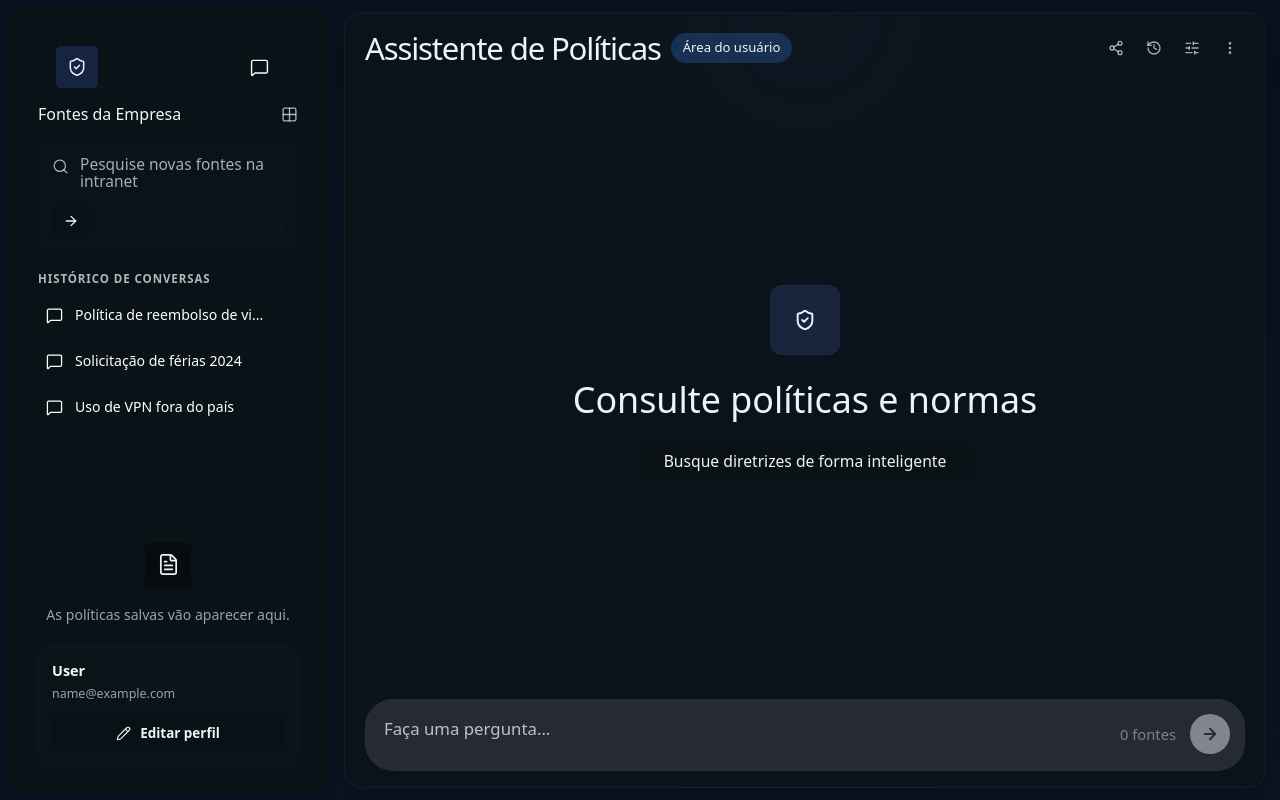
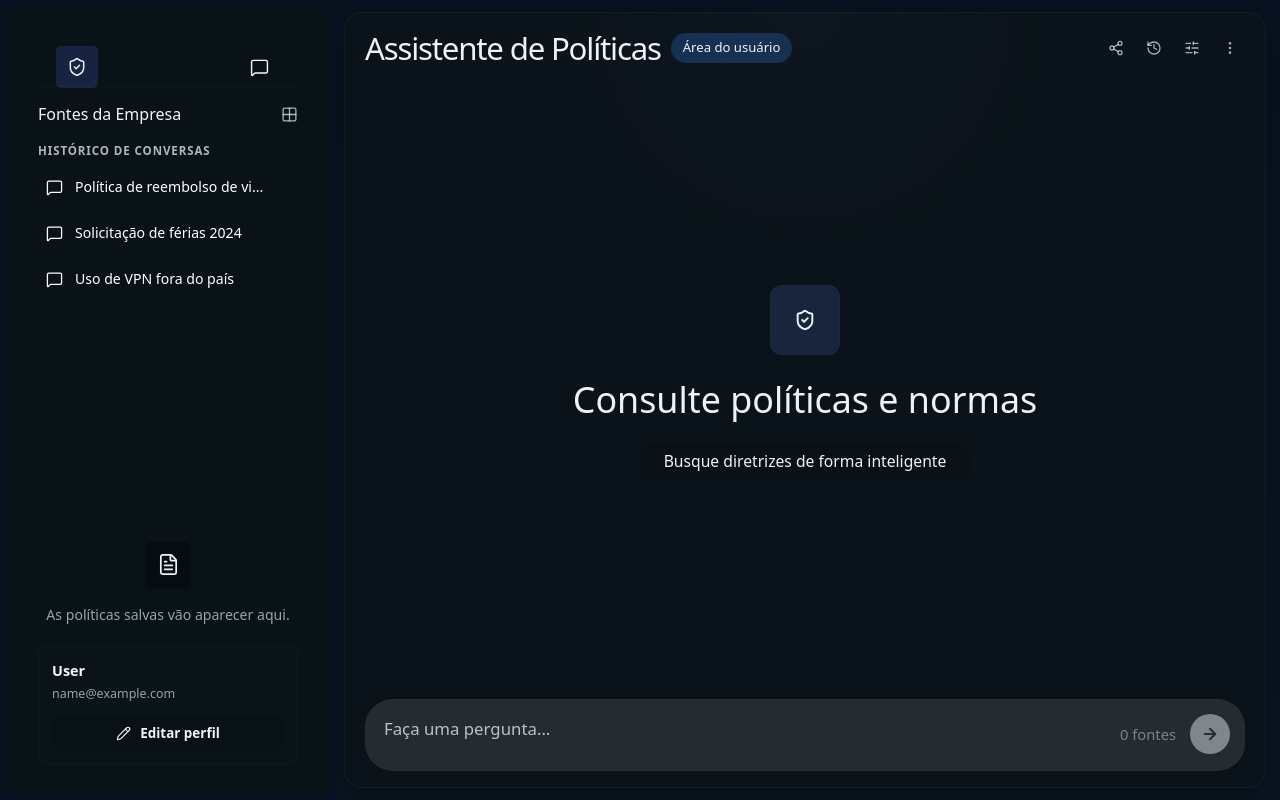
Before and after one commit to bergue-vitor/frontend-politica-chat, a React (Vite) app in the folder main/: page /login in a window 1280 px wide. Both pictures are taken after typing "name@example.com", "Sample123" into the empty fields and a click on the button "Entrar no assistente". Built offline with nearby package versions, Linux system fonts and the light colour scheme.

Commit message:
Excluindo aba na sidebar

```diff
--- a/main/src/pages/Sidebar/Sidebar.tsx
+++ b/main/src/pages/Sidebar/Sidebar.tsx
@@ -1,8 +1,6 @@
 import { useState } from 'react';
 import { NavLink } from 'react-router-dom';
 import {
-  ArrowRight,
-  Bot,
   FileText,
   Grid2X2,
   History,
@@ -10,7 +8,6 @@ import {
   Layers3,
   MessageSquare,
   Pencil,
-  Search,
   ShieldCheck,
   UserCog,
 } from 'lucide-react';
@@ -100,12 +97,8 @@ export default function Sidebar() {
                 Timeline de Documentos
               </NavLink>
             </nav>
-
-            <SourceSearch />
           </section>
         )}
-
-        {!isAdmin && <SourceSearch />}
 
         <section className="sidebar-history" aria-label="Histórico de conversas">
           <p className="sidebar-kicker">Histórico de Conversas</p>
@@ -142,22 +135,3 @@ export default function Sidebar() {
     </aside>
   );
 }
-
-function SourceSearch() {
-  return (
-    <section className="sidebar-search-card" aria-label="Pesquisar fontes">
-      <label className="sidebar-search-field">
-        <Search size={17} strokeWidth={1.8} />
-        <span>Pesquise novas fontes na intranet</span>
-      </label>
-
-      <div className="sidebar-search-actions">
-        <button type="button" className="sidebar-go-button" aria-label="Pesquisar">
-          <ArrowRight size={16} strokeWidth={1.9} />
-        </button>
-      </div>
-
-      <Bot className="sidebar-search-watermark" size={20} strokeWidth={1.6} />
-    </section>
-  );
-}
--- a/main/src/styles/sidebar.css
+++ b/main/src/styles/sidebar.css
@@ -37,7 +37,6 @@
 
 .sidebar-brand,
 .sidebar-chat-icon,
-.sidebar-go-button,
 .sidebar-saved-icon {
   display: inline-flex;
   align-items: center;
@@ -193,73 +192,8 @@
   flex: 0 0 auto;
 }
 
-.sidebar-search-card {
-  position: relative;
-  display: flex;
-  flex-direction: column;
-  gap: 14px;
-  padding: 14px;
-  border-radius: 6px;
-  background: #0a1318;
-  overflow: hidden;
-}
-
-.sidebar-search-field {
-  display: grid;
-  grid-template-columns: 18px minmax(0, 1fr);
-  gap: 10px;
-  align-items: start;
-  color: rgba(223, 233, 238, 0.72);
-  font-size: 0.97rem;
-  line-height: 1.1;
-}
-
-.sidebar-search-field svg {
-  margin-top: 2px;
-  color: rgba(223, 233, 238, 0.74);
-}
-
-.sidebar-search-actions {
-  display: flex;
-  flex-wrap: wrap;
-  gap: 9px;
-}
-
-.sidebar-filter-button,
-.sidebar-go-button {
-  height: 34px;
-  border: 0;
-  border-radius: 10px;
-  background: #081116;
-  color: #edf4f7;
-  font: inherit;
-  cursor: pointer;
-}
-
-.sidebar-filter-button {
-  display: inline-flex;
-  align-items: center;
-  gap: 8px;
-  padding: 0 10px;
-  font-size: 0.78rem;
-}
-
-.sidebar-go-button {
-  width: 38px;
-}
-
-.sidebar-filter-button:hover,
-.sidebar-go-button:hover,
 .sidebar-add-source:hover {
   background: #0e1b22;
-}
-
-.sidebar-search-watermark {
-  position: absolute;
-  right: 14px;
-  bottom: 13px;
-  color: rgba(255, 255, 255, 0.02);
-  pointer-events: none;
 }
 
 .sidebar-history {
```
